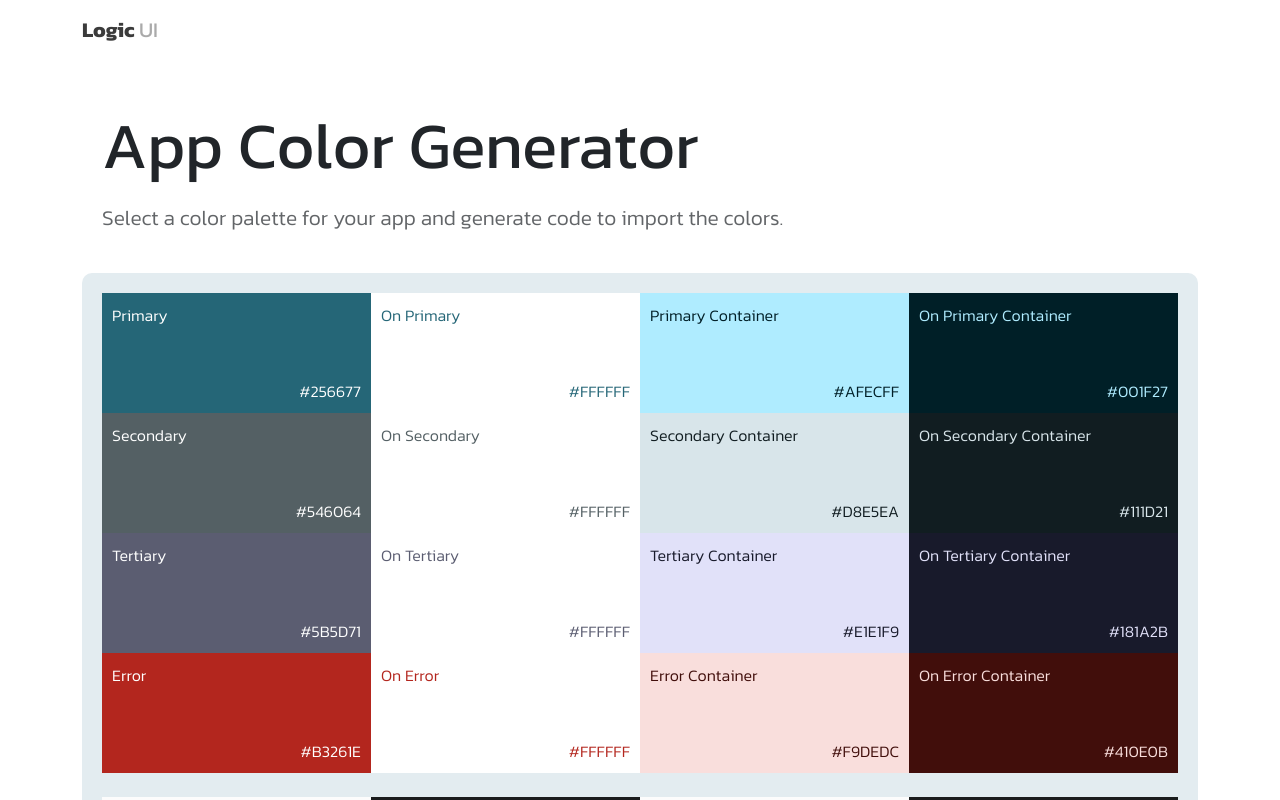
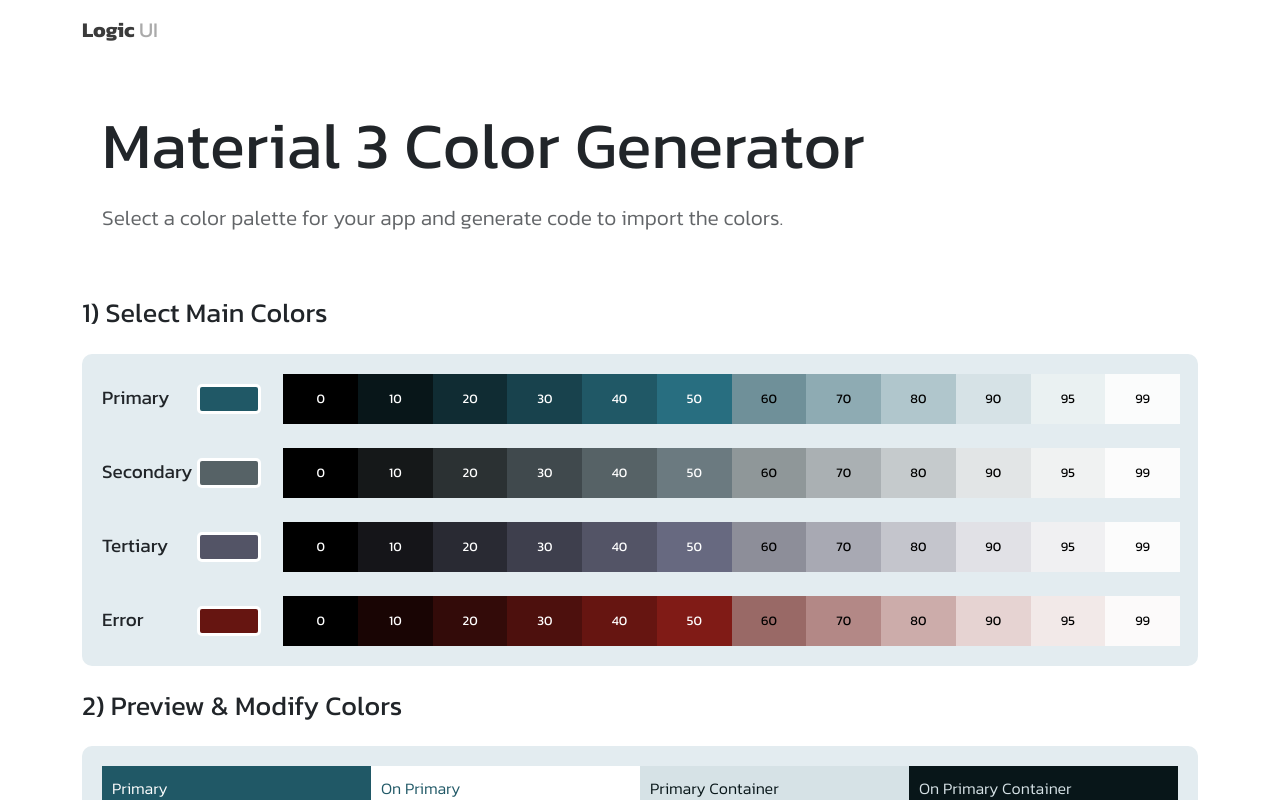
Before and after one commit to 8kdesign/LogicUI, a Next.js app: page /tools/colorgenerator in a window 1280 px wide. Shown: the top 800 px of the page. Built offline with nearby package versions, Linux system fonts and the light colour scheme.

Commit message:
Color Generator Part 3

```diff
--- a/components/tools/ExportCompose.js
+++ b/components/colorGeneratorTool/ExportCompose.js
@@ -8,7 +8,7 @@ export default function ExportCompose({
 }) {
 	return (
 		<div style={{ whiteSpace: "pre" }}>
-			<p style={{ fontSize: 27, marginBottom: 10 }}>Copy to Color.kt</p>
+			<p style={{ fontSize: 27, marginBottom: 10 }}>Add to Color.kt</p>
 			<div
 				style={{
 					background: "#FAFAFA",
@@ -96,7 +96,7 @@ export default function ExportCompose({
 					marginTop: 40,
 				}}
 			>
-				Add to Theme.kt
+				Add to theme in Theme.kt
 			</p>
 			<div
 				style={{
--- a/components/tools/ExportXML.js
+++ b/components/colorGeneratorTool/ExportXML.js
@@ -8,7 +8,7 @@ export default function ExportXML({
 }) {
 	return (
 		<div style={{ whiteSpace: "pre" }}>
-			<p style={{ fontSize: 27, marginBottom: 10 }}>Copy to colors.xml</p>
+			<p style={{ fontSize: 27, marginBottom: 10 }}>Replace colors.xml</p>
 			<div
 				style={{
 					background: "#FAFAFA",
--- /dev/null
+++ b/components/colorGeneratorTool/MainColorSelector.js
@@ -0,0 +1,228 @@
+import { useState, useEffect } from "react";
+import { Row, Col, Modal } from "react-bootstrap";
+import { HexColorPicker } from "react-colorful";
+
+export default function MainColorSelector({ colors, setColors, name }) {
+	const [main, setMain] = useState(colors[0]);
+	const [showSelector, setShowSelector] = useState(false);
+	const [inputValue, setInputValue] = useState("");
+	const cmyk = getCMYK(main);
+
+	useEffect(() => {
+		if (showSelector === false) return;
+		setInputValue(main.substring(1));
+	}, [showSelector, main]);
+
+	useEffect(() => {
+		if (colors.length !== 4) return;
+		const main40 = getHex(cmyk, 1 - 0.4).toUpperCase();
+		const main100 = "#FFFFFF";
+		const main90 = getHex(cmyk, 1 - 0.9).toUpperCase();
+		const main10 = getHex(cmyk, 1 - 0.1).toUpperCase();
+		setColors([main40, main100, main90, main10]);
+	}, [main]);
+
+	return (
+		<Row>
+			<Col xs={12} md={4} lg={3} xl={2}>
+				<div
+					className="Container--row"
+					style={{ alignItems: "center", height: 50 }}
+				>
+					<p style={{ width: 120, fontSize: 19, marginBottom: 0 }}>
+						{name}
+					</p>
+					<div
+						className="Toggle"
+						onClick={() => {
+							setShowSelector(true);
+						}}
+						style={{
+							height: 30,
+							width: 80,
+							background: main,
+							borderRadius: 5,
+							borderColor: "white",
+							borderStyle: "solid",
+							borderWidth: 3,
+						}}
+					/>
+				</div>
+			</Col>
+			<Col xs={12} md={8} lg={9} xl={10}>
+				<Row style={{ paddingLeft: 10, paddingRight: 10 }}>
+					<TonePreview cmyk={cmyk} percent={0} />
+					<TonePreview cmyk={cmyk} percent={0.1} />
+					<TonePreview cmyk={cmyk} percent={0.2} />
+					<TonePreview cmyk={cmyk} percent={0.3} />
+					<TonePreview cmyk={cmyk} percent={0.4} />
+					<TonePreview cmyk={cmyk} percent={0.5} />
+					<TonePreview cmyk={cmyk} percent={0.6} />
+					<TonePreview cmyk={cmyk} percent={0.7} />
+					<TonePreview cmyk={cmyk} percent={0.8} />
+					<TonePreview cmyk={cmyk} percent={0.9} />
+					<TonePreview cmyk={cmyk} percent={0.95} />
+					<TonePreview cmyk={cmyk} percent={0.99} />
+				</Row>
+			</Col>
+			<Modal
+				show={showSelector}
+				onHide={() => {
+					setShowSelector(false);
+				}}
+				centered
+				size="sm"
+				style={{
+					display: "flex",
+					alignItems: "center",
+					justifyContent: "center",
+				}}
+			>
+				{!showSelector ? null : (
+					<div
+						style={{
+							display: "flex",
+							flexDirection: "column",
+							alignItems: "center",
+						}}
+					>
+						<div
+							style={{
+								width: 210,
+								background: "white",
+								borderRadius: 10,
+							}}
+						>
+							<HexColorPicker
+								color={main}
+								onChange={(color) => {
+									setMain(color.toUpperCase());
+								}}
+								style={{ margin: "5px 5px 0px 5px" }}
+							/>
+							<div
+								className="Container--row"
+								style={{ width: 200, padding: 10 }}
+							>
+								<p style={{ marginRight: 5, marginBottom: 0 }}>
+									#
+								</p>
+								<input
+									value={inputValue}
+									onChange={(event) => {
+										const text =
+											event.target.value.toUpperCase();
+										setInputValue(text);
+										const pattern = /^([A-F0-9]{6,6})$/;
+										if (pattern.test(text)) {
+											setMain("#" + text);
+										}
+									}}
+									className="ClearInput"
+								/>
+							</div>
+						</div>
+					</div>
+				)}
+			</Modal>
+		</Row>
+	);
+}
+
+function TonePreview({ cmyk, percent }) {
+	const color = getRGBString(cmyk, 1 - percent);
+	var textColor;
+	if (percent <= 0.5) {
+		textColor = "white";
+	} else {
+		textColor = "black";
+	}
+	return (
+		<Col
+			xs={1}
+			style={{
+				height: 50,
+				display: "flex",
+				background: color,
+				flexDirection: "column",
+				alignItems: "center",
+				justifyContent: "center",
+			}}
+		>
+			<p style={{ color: textColor, fontSize: 13, marginBottom: 0 }}>
+				{percent * 100}
+			</p>
+		</Col>
+	);
+}
+
+function getCMYK(color) {
+	const r = parseInt(color.substring(1, 3), 16) / 255;
+	const g = parseInt(color.substring(3, 5), 16) / 255;
+	const b = parseInt(color.substring(5, 7), 16) / 255;
+	const k = 1 - Math.max(r, g, b);
+	if (k === 1) {
+		return { c: 0, m: 0, y: 0, k: 100 };
+	}
+	const c = (1 - r - k) / (1 - k);
+	const m = (1 - g - k) / (1 - k);
+	const y = (1 - b - k) / (1 - k);
+	return {
+		c: Math.max(Math.min(Math.round(c * 100), 100), 0),
+		m: Math.max(Math.min(Math.round(m * 100), 100), 0),
+		y: Math.max(Math.min(Math.round(y * 100), 100), 0),
+		k: Math.max(Math.min(Math.round(k * 100), 100), 0),
+	};
+}
+
+function getRGBString(cmyk, percent) {
+	var c = cmyk.c / 100;
+	var m = cmyk.m / 100;
+	var y = cmyk.y / 100;
+	const k = percent;
+	if (percent < 0.5) {
+		c *= percent;
+		m *= percent;
+		y *= percent;
+	}
+	const r = 255 * (1 - c) * (1 - k);
+	const g = 255 * (1 - m) * (1 - k);
+	const b = 255 * (1 - y) * (1 - k);
+	return (
+		"rgb(" +
+		Math.max(Math.min(Math.round(r), 255), 0) +
+		", " +
+		Math.max(Math.min(Math.round(g), 255), 0) +
+		", " +
+		Math.max(Math.min(Math.round(b), 255), 0) +
+		")"
+	);
+}
+
+function getHex(cmyk, percent) {
+	var c = cmyk.c / 100;
+	var m = cmyk.m / 100;
+	var y = cmyk.y / 100;
+	const k = percent;
+	if (percent < 0.5) {
+		c *= percent;
+		m *= percent;
+		y *= percent;
+	}
+	const r = 255 * (1 - c) * (1 - k);
+	const g = 255 * (1 - m) * (1 - k);
+	const b = 255 * (1 - y) * (1 - k);
+	var red = Math.max(Math.min(Math.round(r), 255), 0).toString(16);
+	var green = Math.max(Math.min(Math.round(g), 255), 0).toString(16);
+	var blue = Math.max(Math.min(Math.round(b), 255), 0).toString(16);
+	if (red.length < 2) {
+		red = "0" + red;
+	}
+	if (green.length < 2) {
+		green = "0" + green;
+	}
+	if (blue.length < 2) {
+		blue = "0" + blue;
+	}
+	return "#" + red + green + blue;
+}
--- a/pages/tools/colorgenerator/index.js
+++ b/pages/tools/colorgenerator/index.js
@@ -1,8 +1,9 @@
 import { useState } from "react";
 import { Container } from "react-bootstrap";
-import ColorPalette from "../../../components/tools/ColorPalette";
-import Export from "../../../components/tools/Export";
-import ToolHeader from "../../../components/tools/ToolHeader";
+import ColorPalette from "../../../components/colorGeneratorTool/ColorPalette";
+import Export from "../../../components/colorGeneratorTool/Export";
+import MainColorSelector from "../../../components/colorGeneratorTool/MainColorSelector";
+import ToolHeader from "../../../components/colorGeneratorTool/ToolHeader";
 
 export default function ColorGenerator() {
 	const [primary, setPrimary] = useState(defaultColors[0]);
@@ -15,6 +16,39 @@ export default function ColorGenerator() {
 	return (
 		<Container>
 			<ToolHeader tool={tool} />
+			<p style={{ fontSize: 27, marginTop: 20, marginBottom: 20 }}>
+				{"1) Select Main Colors"}
+			</p>
+			<div
+				style={{ padding: 20, background: "#E3ECF0", borderRadius: 10 }}
+			>
+				<MainColorSelector
+					colors={primary}
+					setColors={setPrimary}
+					name={"Primary"}
+				/>
+				<br />
+				<MainColorSelector
+					colors={secondary}
+					setColors={setSecondary}
+					name={"Secondary"}
+				/>
+				<br />
+				<MainColorSelector
+					colors={tertiary}
+					setColors={setTertiary}
+					name={"Tertiary"}
+				/>
+				<br />
+				<MainColorSelector
+					colors={error}
+					setColors={setError}
+					name={"Error"}
+				/>
+			</div>
+			<p style={{ fontSize: 27, marginTop: 20, marginBottom: 20 }}>
+				{"2) Preview & Modify Colors"}
+			</p>
 			<div
 				style={{ padding: 20, background: "#E3ECF0", borderRadius: 10 }}
 			>
@@ -52,7 +86,7 @@ export default function ColorGenerator() {
 			</div>
 			<br />
 			<p style={{ fontSize: 27, marginTop: 20, marginBottom: 20 }}>
-				Export to Code
+				{"3) Export to Code"}
 			</p>
 			<Export
 				primary={primary}
@@ -67,7 +101,7 @@ export default function ColorGenerator() {
 }
 
 const tool = {
-	name: "App Color Generator",
+	name: "Material 3 Color Generator",
 	description:
 		"Select a color palette for your app and generate code to import the colors.",
 };
@@ -87,10 +121,10 @@ const names = [
 ];
 
 const defaultColors = [
-	["#256677", "#FFFFFF", "#AFECFF", "#001F27"],
-	["#546064", "#FFFFFF", "#D8E5EA", "#111D21"],
-	["#5B5D71", "#FFFFFF", "#E1E1F9", "#181A2B"],
-	["#B3261E", "#FFFFFF", "#F9DEDC", "#410E0B"],
+	["#205866", "#FFFFFF", "#D6E2E6", "#081619"],
+	["#566266", "#FFFFFF", "#E2E5E6", "#151819"],
+	["#535466", "#FFFFFF", "#E1E1E6", "#151519"],
+	["#661511", "#FFFFFF", "#E6D3D2", "#190504"],
 	["#FCFCFC", "#1A1C1D", "#FCFCFC", "#1A1C1D"],
 	["#DFE3E5", "#434749", "#767778"],
 ];
```
Also changed, not shown: components/colorGeneratorTool/ColorPalette.js (renamed from components/tools/ColorPalette.js), components/colorGeneratorTool/Export.js (renamed from components/tools/Export.js), components/colorGeneratorTool/ToolHeader.js (renamed from components/tools/ToolHeader.js).
